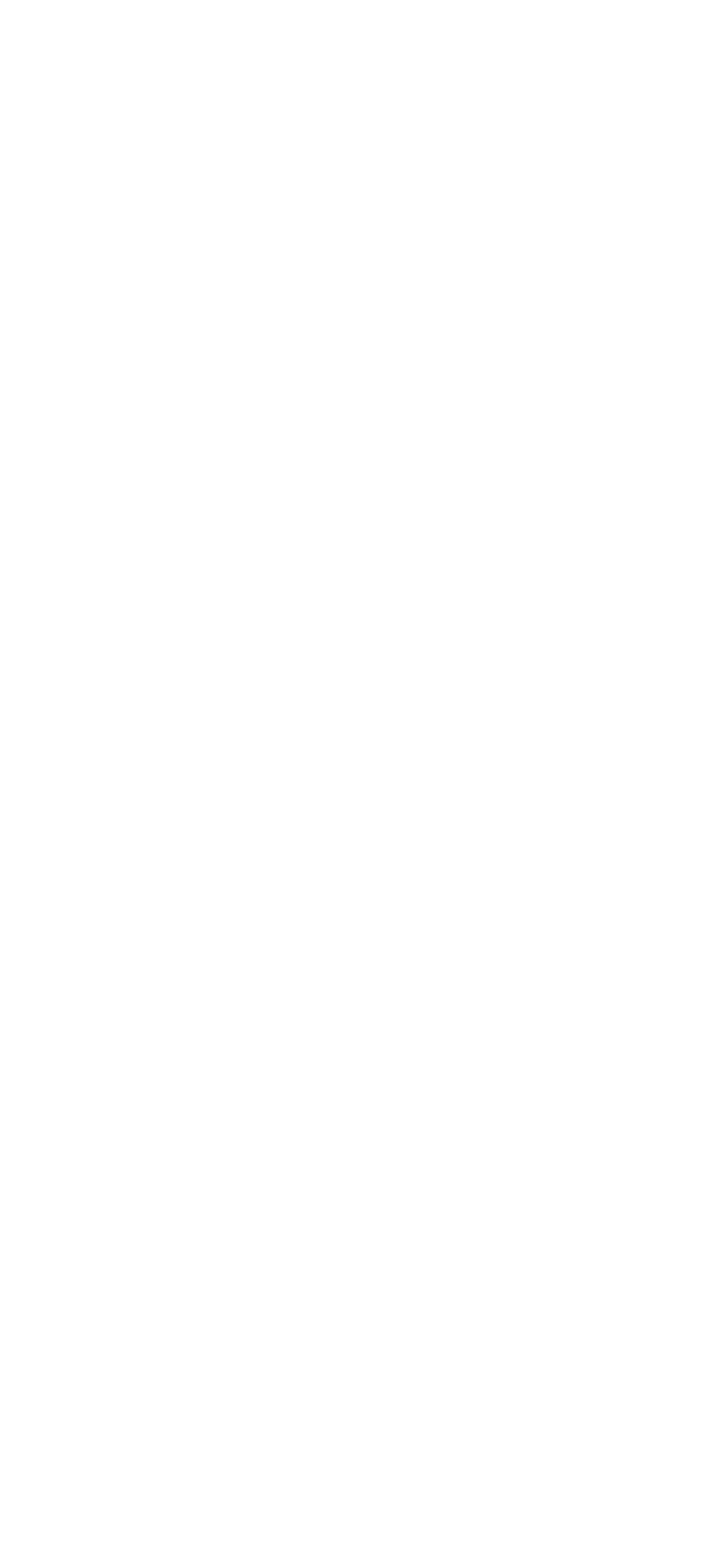
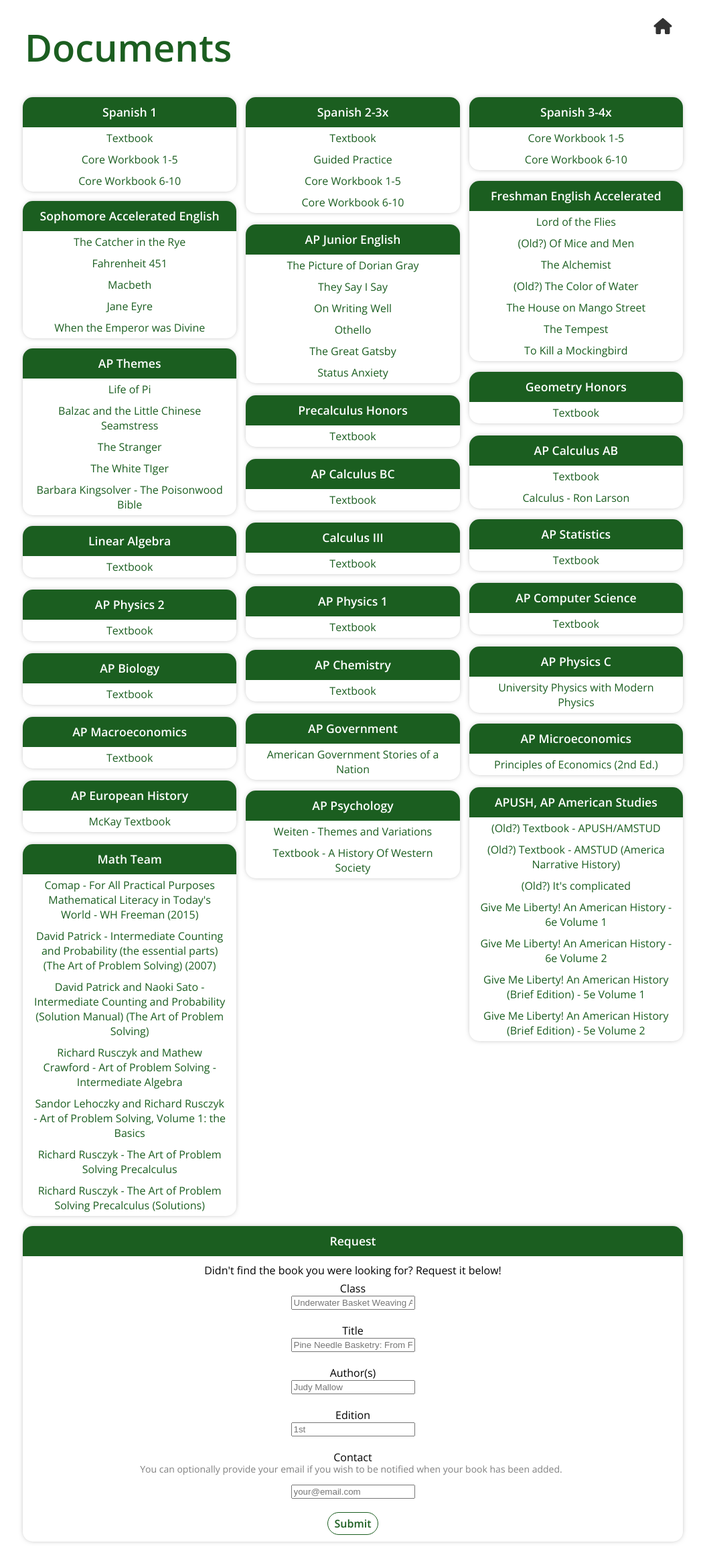
Before and after one commit to stevenson-space/shs, a Vue app: page /documents in a window 1280 px wide. Before the commit this address had no page. Shown: the whole page at 67% size, without its empty margins (113-1166 px from the left). Before the commit the page ends 800 px from the top, so only its background shows below. Built offline with nearby package versions, Linux system fonts and the light colour scheme.

Commit message:
added documents

```diff
--- a/package.json
+++ b/package.json
@@ -14,12 +14,12 @@
     "@fortawesome/vue-fontawesome": "^3.0.0-5",
     "@vue/eslint-config-airbnb": "^6.0.0",
     "animejs": "^3.0.1",
+    "axios": "^0.21.4",
+    "client-oauth2": "^4.3.3",
     "eslint-plugin-vuejs-accessibility": "^1.1.1",
     "vue": "^3.2.13",
     "vue-router": "^4.0.3",
-    "vue2-hammer": "^2.1.2",
-    "vuex": "^4.0.0",
-    "axios": "^0.21.4"
+    "vuex": "^4.0.0"
   },
   "devDependencies": {
     "@typescript-eslint/eslint-plugin": "^5.4.0",
--- a/src/router/index.ts
+++ b/src/router/index.ts
@@ -1,6 +1,6 @@
 import { createRouter, createWebHistory, RouteRecordRaw, RouteComponent } from 'vue-router';
 import Home from '@/views/Home/Home.vue';
-import HomeView from '../views/HomeView.vue';
+import store from '@/store';
 
 const GpaCalculator:RouteComponent = () => import(/* webpackChunkName: "gpacalculator" */'@/views/GpaCalculator/GpaCalculator.vue');
 // const OldGpaCalculator = () => import(/* webpackChunkName: "gpacalculator" */'@/views/GpaCalculator/OldGpaCalculator.vue');
@@ -10,9 +10,9 @@ const Links:RouteComponent = () => import(/* webpackChunkName: "links" */'@/view
 const Colors:RouteComponent = () => import(/* webpackChunkName: "colors" */'@/views/Colors/Colors.vue');
 // const Settings = () => import(/* webpackChunkName: "settings" */'@/views/Settings/Settings.vue');
 const Tools:RouteComponent = () => import(/* webpackChunkName: "tools" */'@/views/Tools/Tools.vue');
-// const Documents = () => import(/* webpackChunkName: "documents" */'@/views/Documents/Documents.vue');
+const Documents:RouteComponent = () => import(/* webpackChunkName: "documents" */'@/views/Documents/Documents.vue');
 // const AddSchedule = () => import(/* webpackChunkName: "addschedule" */'@/views/Settings/Add Schedule/AddSchedule.vue');
-// const Login = () => import(/* webpackChunkName: "login" */'@/views/Login/Login.vue');
+const Login:RouteComponent = () => import(/* webpackChunkName: "login" */'@/views/Login/Login.vue');
 
 type EditScheduleProps = {
   scheduleToEdit: string;
@@ -82,18 +82,17 @@ const routes: Array<RouteRecordRaw> = [
     path: '/tools',
     component: Tools,
   },
-  // {
-  //   name: 'documents',
-  //   path: '/documents',
-  //   component: Documents,
-  //   meta: { requiresAuth: true },
-  // },
-  // {
-  //   name: 'login',
-  //   path: '/login',
-  //   component: Login,
-  // },
-
+  {
+    name: 'documents',
+    path: '/documents',
+    component: Documents,
+    meta: { requiresAuth: true },
+  },
+  {
+    name: 'login',
+    path: '/login',
+    component: Login,
+  },
 ];
 
 const router = createRouter({
@@ -101,4 +100,24 @@ const router = createRouter({
   routes,
 });
 
+// ensure any page with requiresAuth set to true will redirect through the login proxy component
+router.beforeEach((to, from, next) => {
+  // check if to requires auth
+  if (to.matched.some((record) => record.meta && record.meta.requiresAuth)) {
+    // check if we are already authenticated, and continue ahead if we are
+    // if (store.getters.isAuthenticated) {
+    if (store.getters.isAuthenticated) {
+      next();
+    } else {
+      // if not, proxy this route through the login component
+      // inform the login component where to go next
+      // next({ name: 'login', query: { to: to.name, from: from.name } });
+      next({ name: 'login' });
+    }
+  } else {
+    // otherwise, just continue through
+    next();
+  }
+});
+
 export default router;
--- /dev/null
+++ b/src/views/Documents/Documents.vue
@@ -0,0 +1,101 @@
+<template>
+  <div>
+    <plain-header title="Documents" />
+    <card-container>
+      <!-- Class cards -->
+      <documents-card
+        v-for="(list, name) in documents"
+        :key="name"
+        :class-name="name"
+        :documents="list"
+      />
+      <!-- Request card -->
+      <form-card :name="formName" title="Request">
+        <form-card-element style="margin-bottom:-5px">
+          Didn't find the book you were looking for? Request it below!
+        </form-card-element>
+        <form-card-element>
+          <label>Class</label>
+          <input
+            type="text"
+            name="class-name"
+            placeholder="Underwater Basket Weaving Accelerated"
+            required
+          />
+        </form-card-element>
+        <form-card-element>
+          <label>Title</label>
+          <input
+            type="text"
+            name="document-name"
+            placeholder="Pine Needle Basketry: From Forest Floor to Finished Project"
+            required
+          />
+        </form-card-element>
+        <form-card-element>
+          <label>Author(s)</label>
+          <input
+            type="text"
+            name="document-author"
+            placeholder="Judy Mallow"
+            required
+          />
+        </form-card-element>
+        <form-card-element>
+          <label>Edition</label>
+          <input
+            type="text"
+            name="document-edition"
+            placeholder="1st"
+          />
+        </form-card-element>
+        <form-card-element>
+          <label>Contact</label>
+          <p style="font-size:14px; margin-top:-3px; margin-left: -5px; color:grey">
+            You can optionally provide your email if you wish to be
+            notified when your book has been added.
+          </p>
+          <input
+            type="email"
+            name="contact-address"
+            placeholder="your@email.com"
+          />
+        </form-card-element>
+        <form-card-element submit>
+          <rounded-button text="Submit" />
+        </form-card-element>
+      </form-card>
+      <br>
+    </card-container>
+  </div>
+</template>
+
+<script>
+import CardContainer from '@/components/CardContainer.vue';
+import DocumentsCard from '@/components/cards/DocumentsCard.vue';
+import PlainHeader from '@/components/PlainHeader.vue';
+import FormCard from '@/components/cards/FormCard.vue';
+import FormCardElement from '@/components/cards/FormCardElement.vue';
+import RoundedButton from '@/components/RoundedButton.vue';
+import documents from '@/data/documents.json';
+
+export default {
+  components: {
+    CardContainer,
+    DocumentsCard,
+    PlainHeader,
+    FormCard,
+    FormCardElement,
+    RoundedButton,
+  },
+  data() {
+    return {
+      documents,
+      formName: 'document-request',
+    };
+  },
+  methods: {},
+};
+</script>
+
+<style lang="sass" scoped></style>
--- /dev/null
+++ b/src/views/Login/Login.vue
@@ -0,0 +1,94 @@
+<template>
+  <div v-if="loginFailed">
+    <plain-header title="Login failed" />Unfortunately, we were unable to
+    authorize your account. The login prompt may have been closed
+    prematurely, or the account used to log in was not a valid
+    <i>students.d125.org</i> account.
+    <br />Please go back and try again. If
+    the problem persists, contact blahblah.
+  </div>
+</template>
+
+<script>
+import { mapMutations, mapState } from 'vuex';
+import PlainHeader from '@/components/PlainHeader.vue';
+import CardContainer from '@/components/CardContainer.vue';
+// import ClientOAuth2 from 'client-oauth2';
+// import queryString from 'query-string';
+import axios from 'axios';
+
+export default {
+  components: { PlainHeader, CardContainer },
+  data() {
+    return {
+      to: this.$route.query.to, // target destination
+      from: this.$route.query.from, // previous page
+      loginFailed: false, // login failed (false by default)
+      // google client ID
+      clientID:
+        '176463123594-o7fa9nss5jp84rcabsiso7131717ujm7.apps.googleusercontent.com',
+      hostedDomain: 'students.d125.org', // hint domain,
+      authEndpoint: 'https://accounts.google.com/o/oauth2/v2/auth',
+      userEndpoint: 'https://www.googleapis.com/oauth2/v2/userinfo',
+    };
+  },
+  computed: mapState({ isAuthenticated: (state) => state.isAuthenticated }),
+  methods: {
+    ...mapMutations(['setAuthenticated']),
+  },
+  mounted() {
+    // this page is loaded when a) the user is trying to login,
+    // or b) google as redirected us back and the hash contains our state and access token
+    console.log(window.location.hash);
+    const hash = '';
+    // const hash = queryString.parse(window.location.hash);
+    // we got redireced by google, use the auth token to grab the user's email and verify
+    if (hash.state && hash.access_token) {
+      // fetch the user endpoint, verify the email, and redirect if it checks out
+      axios
+        .get(this.userEndpoint, {
+          params: {
+            oauth_token: hash.access_token,
+          },
+        })
+        .then((res) => {
+          const user = res.data;
+          // check their info
+          if (
+            user.id
+            && user.email
+            && user.hd
+            && user.hd === this.hostedDomain
+          ) {
+            this.setAuthenticated(true); // set auth to true
+            this.$router.replace({
+              name: hash.state, // redirect to the destination indicated by state
+            });
+          }
+        })
+        .catch((err) => {
+          // shouldn't really happen
+          this.loginFailed = true;
+          this.setAuthenticated(false);
+        });
+      // generate the oauth2 URI and redirect the user
+    } else {
+      // const googleAuth = new ClientOAuth2({
+      //   clientId: this.clientID, // google client ID for oauth
+      //   clientSecret: process.env.VUE_APP_GOOGLE_OAUTH_CLIENT_SECRET,
+      //   authorizationUri: this.authEndpoint, // google endpoint
+      //   redirectUri: window.location.origin + this.$route.path, // redirect to current URL
+      //   scopes: ['email'], // really only need email access
+      //   state: this.to, // get our current destination back via the state parameter
+      // });
+      // // go to auth URI, first have to manually add the ?hd parameter though
+      // const authURI = googleAuth.token.getUri({
+      //   query: { hd: this.hostedDomain },
+      // });
+      // window.location.href = authURI;
+    }
+  },
+};
+</script>
+
+<style lang="sass" scoped></style>
```
Also changed, not shown: .eslintrc.js, 1 other file (tests, documents, lock files or other folders).
